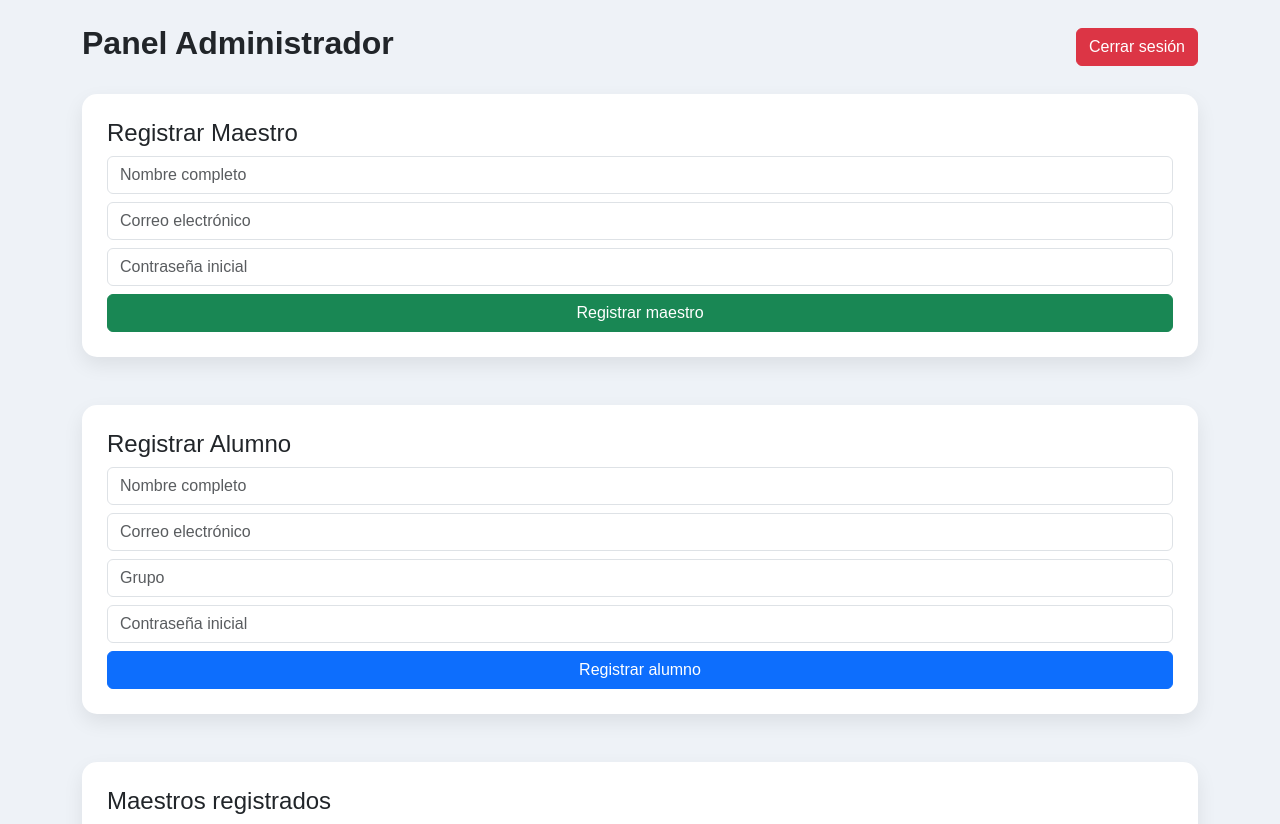
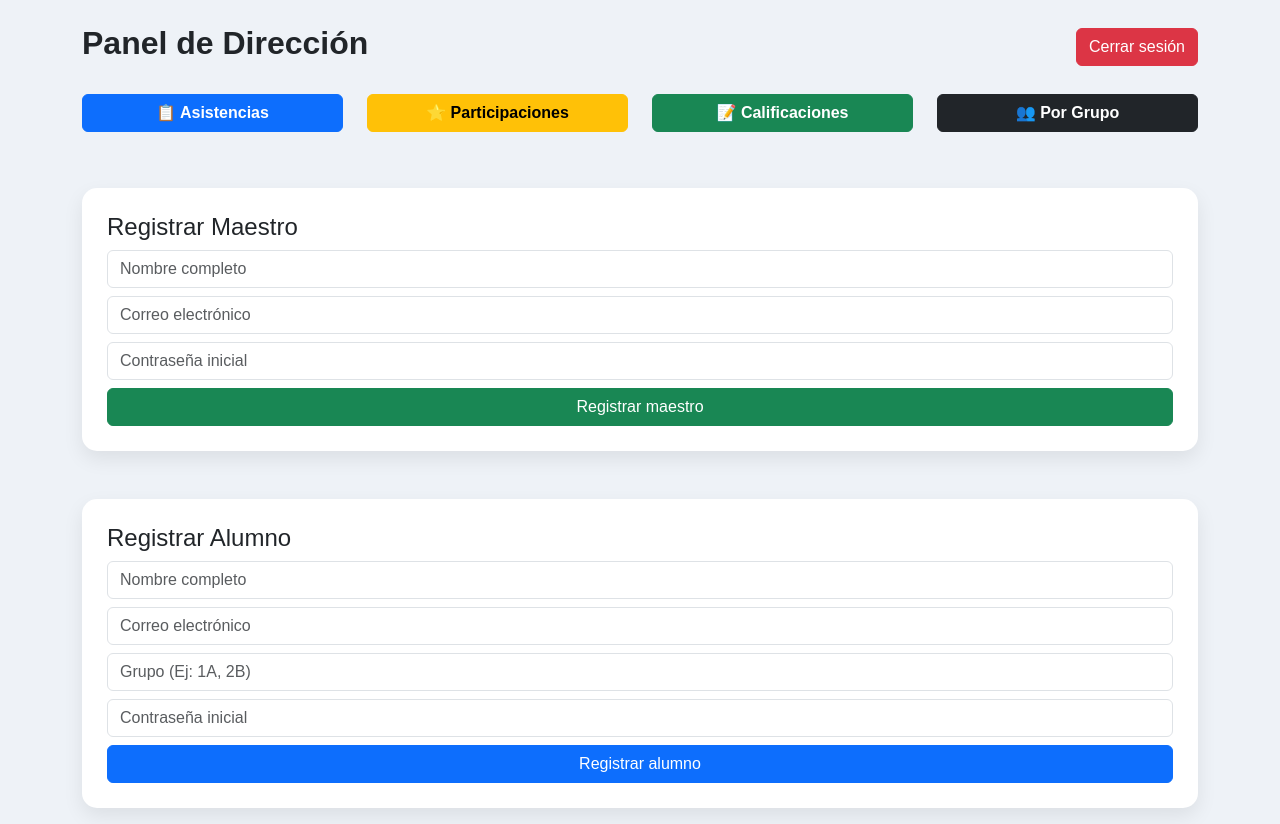
Before and after one commit to computacioneizi85-oss/control-escolar, a Flask app: page /admin in a window 1280 px wide. Shown: the top 824 px of the page. Run offline with Flask 3, Linux system fonts and the light colour scheme; the visitor is signed in with stand-in values (Sample User, id 1); data that the repository does not hold is empty; some libraries are stand-ins or nearby versions.

Commit message:
panel direccion academico

```diff
--- a/app.py
+++ b/app.py
@@ -272,6 +272,37 @@ def eliminar_maestro(correo):
 
     return redirect("/admin")
 
+@app.route("/reporte_asistencias")
+@login_required("admin")
+def reporte_asistencias():
+    asistencias = list(mongo.db.asistencias.find().sort("fecha", -1))
+    return render_template("reporte_asistencias.html", asistencias=asistencias)
+
+@app.route("/reporte_participaciones")
+@login_required("admin")
+def reporte_participaciones():
+    participaciones = list(mongo.db.participaciones.find().sort("fecha", -1))
+    return render_template("reporte_participaciones.html", participaciones=participaciones)
+
+@app.route("/reporte_calificaciones")
+@login_required("admin")
+def reporte_calificaciones():
+    alumnos = list(mongo.db.alumnos.find())
+    return render_template("reporte_calificaciones.html", alumnos=alumnos)
+
+@app.route("/reporte_grupos")
+@login_required("admin")
+def reporte_grupos():
+    grupos = mongo.db.alumnos.distinct("grupo")
+    return render_template("reporte_grupos.html", grupos=grupos)
+
+
+@app.route("/grupo/<grupo>")
+@login_required("admin")
+def ver_grupo(grupo):
+    alumnos = list(mongo.db.alumnos.find({"grupo": grupo}))
+    return render_template("ver_grupo.html", alumnos=alumnos, grupo=grupo)
+
 
 # =========================
 # LOGOUT
--- a/templates/admin.html
+++ b/templates/admin.html
@@ -2,7 +2,7 @@
 <html lang="es">
 <head>
 <meta charset="UTF-8">
-<title>Panel Administrador</title>
+<title>Panel Dirección</title>
 
 <link href="https://cdn.jsdelivr.net/npm/bootstrap@5.3.2/dist/css/bootstrap.min.css" rel="stylesheet">
 
@@ -23,6 +23,10 @@ h2{
     font-weight:700;
 }
 
+.menu-btn{
+    font-weight:600;
+}
+
 .table thead{
     background:#212529;
     color:white;
@@ -39,8 +43,37 @@ h2{
 
 <!-- ENCABEZADO -->
 <div class="d-flex justify-content-between align-items-center mb-4">
-    <h2>Panel Administrador</h2>
+    <h2>Panel de Dirección</h2>
     <a href="/logout" class="btn btn-danger">Cerrar sesión</a>
+</div>
+
+<!-- MENU ACADEMICO -->
+<div class="row mb-5">
+
+    <div class="col-md-3 mb-2">
+        <a href="/reporte_asistencias" class="btn btn-primary w-100 menu-btn">
+            📋 Asistencias
+        </a>
+    </div>
+
+    <div class="col-md-3 mb-2">
+        <a href="/reporte_participaciones" class="btn btn-warning w-100 menu-btn">
+            ⭐ Participaciones
+        </a>
+    </div>
+
+    <div class="col-md-3 mb-2">
+        <a href="/reporte_calificaciones" class="btn btn-success w-100 menu-btn">
+            📝 Calificaciones
+        </a>
+    </div>
+
+    <div class="col-md-3 mb-2">
+        <a href="/reporte_grupos" class="btn btn-dark w-100 menu-btn">
+            👥 Por Grupo
+        </a>
+    </div>
+
 </div>
 
 <!-- REGISTRAR MAESTRO -->
@@ -62,7 +95,7 @@ h2{
 <form action="/registrar_alumno" method="POST">
     <input class="form-control mb-2" name="nombre" placeholder="Nombre completo" required>
     <input class="form-control mb-2" name="correo" placeholder="Correo electrónico" required>
-    <input class="form-control mb-2" name="grupo" placeholder="Grupo" required>
+    <input class="form-control mb-2" name="grupo" placeholder="Grupo (Ej: 1A, 2B)" required>
     <input class="form-control mb-2" name="password" type="password" placeholder="Contraseña inicial" required>
     <button class="btn btn-primary w-100">Registrar alumno</button>
 </form>
```
Also changed, not shown: templates/eporte_grupos.html (added, +19 -0 lines), templates/reporte_asistencias.html (added, +29 -0 lines), templates/reporte_calificaciones.html (added, +26 -0 lines), templates/reporte_participaciones.html (added, +29 -0 lines), templates/ver_grupo.html.html (added, +27 -0 lines).
